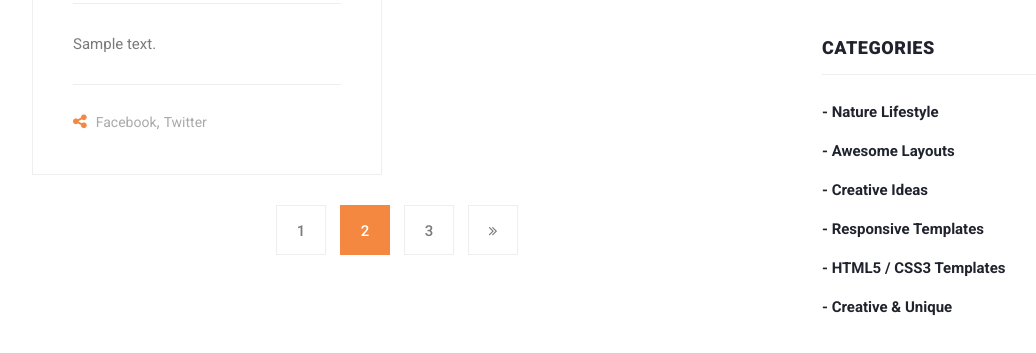
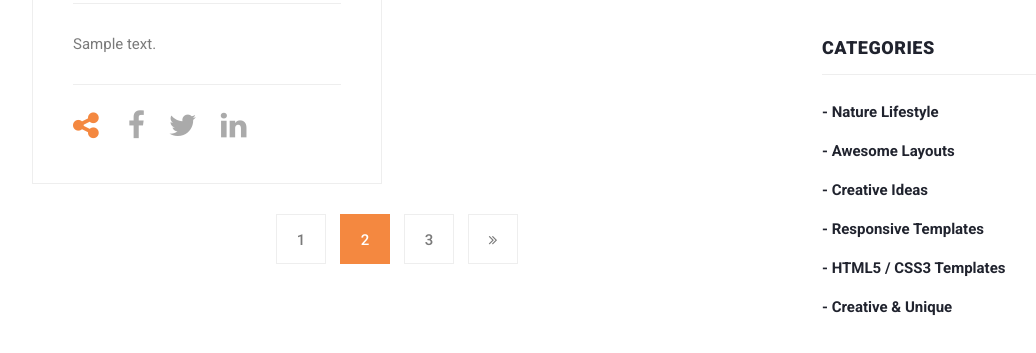
Before and after one commit to ReemAlshathly/blog_with_php, a PHP site: page /blogs/blog.php in a window 1280 px wide. Shown: the part 1034-1387 px from the top of the page, without its empty margins (53-1089 px from the left). Run offline with PHP 8.4, Linux system fonts and the light colour scheme; tables that the repository leaves empty or names only in its code hold one stand-in row (values such as "Sample post").

Commit message:
add share to postes

```diff
--- a/blog.php
+++ b/blog.php
@@ -125,9 +125,21 @@ while($row = mysqli_fetch_assoc($result)) { ?>
                         <div class="row">
                           <div class="col-lg-12">
                             <ul class="post-tags">
-                              <li><i class="fa fa-share-alt"></i></li>
-                              <li><a href="#">Facebook</a>,</li>
-                              <li><a href="#">Twitter</a></li>
+                              <li><i style="font-size:30px" class="fa fa-share-alt"></i></li>
+                              <?php
+                              $baseurl="http://localhost:7882/blogs/";
+                             $short=$row['short_title'];
+                             $long=$row["long_title"];
+                             $post=$row["text"];
+
+                              ?>
+                              <li><a target="_blank" href="http://www.facebook.com/share.php?u=<?php echo $baseurl.$long;?>"><i  style="font-size:30px;margin-left:20px" class="fa fa-facebook"></i></a></li>
+                              <li><a target="_blank" href="http://www.twitter.com/share?text=<?php echo $long;?>
+                            $url=<?php echo $baseurl.$short ;?> &hashtages=<?php echo  $short; ?>"><i style="font-size:30px;margin-left:20px" class="fa fa-twitter"></i></a>
+                            </li>
+                            <li><a target="_blank" href="http://www.linkedin.com/shareArticle?mini=true&url=<?php echo $baseurl.$long;?>"
+                           ><i style="font-size:30px;margin-left:20px" class="fa fa-linkedin"></i></a>
+                            </li>
                             </ul>
                           </div>
 
```
Also changed, not shown: addpost.php (+5 -5 lines).
